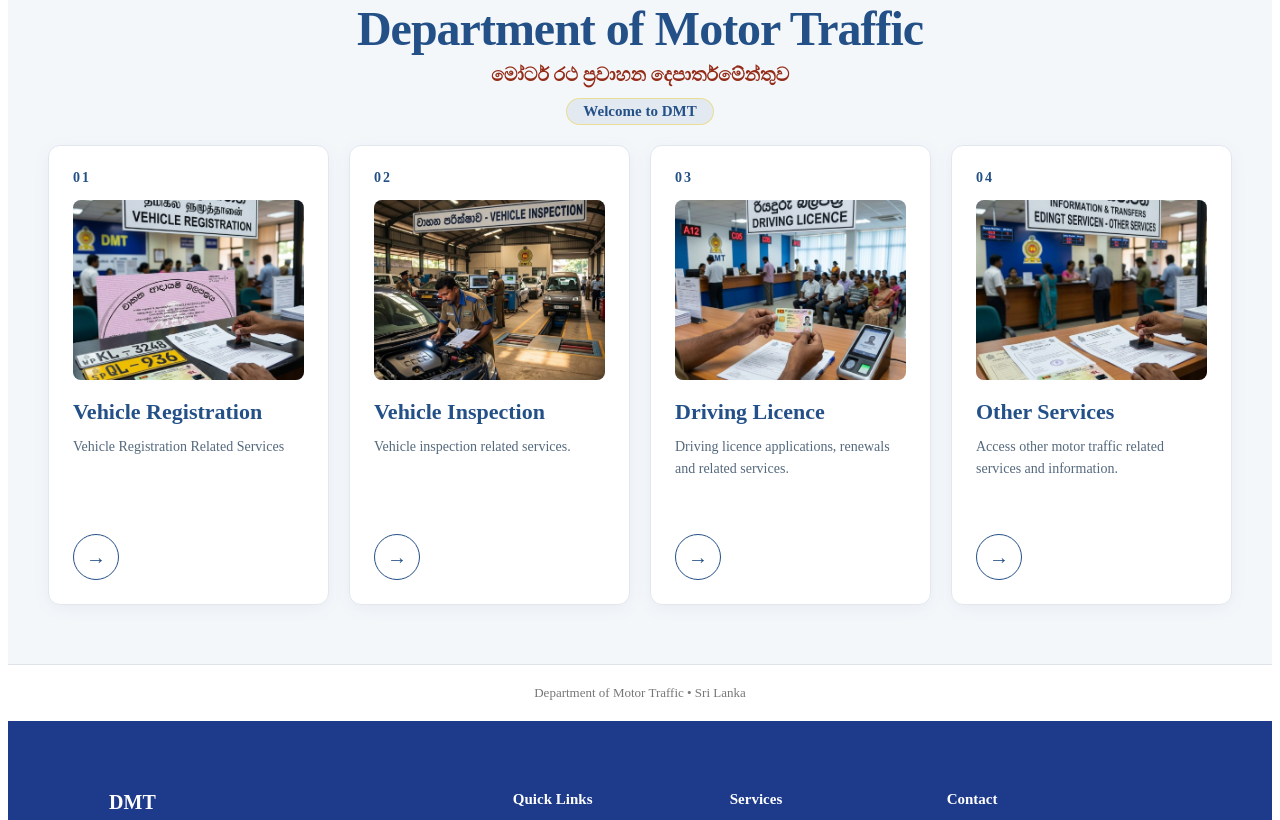
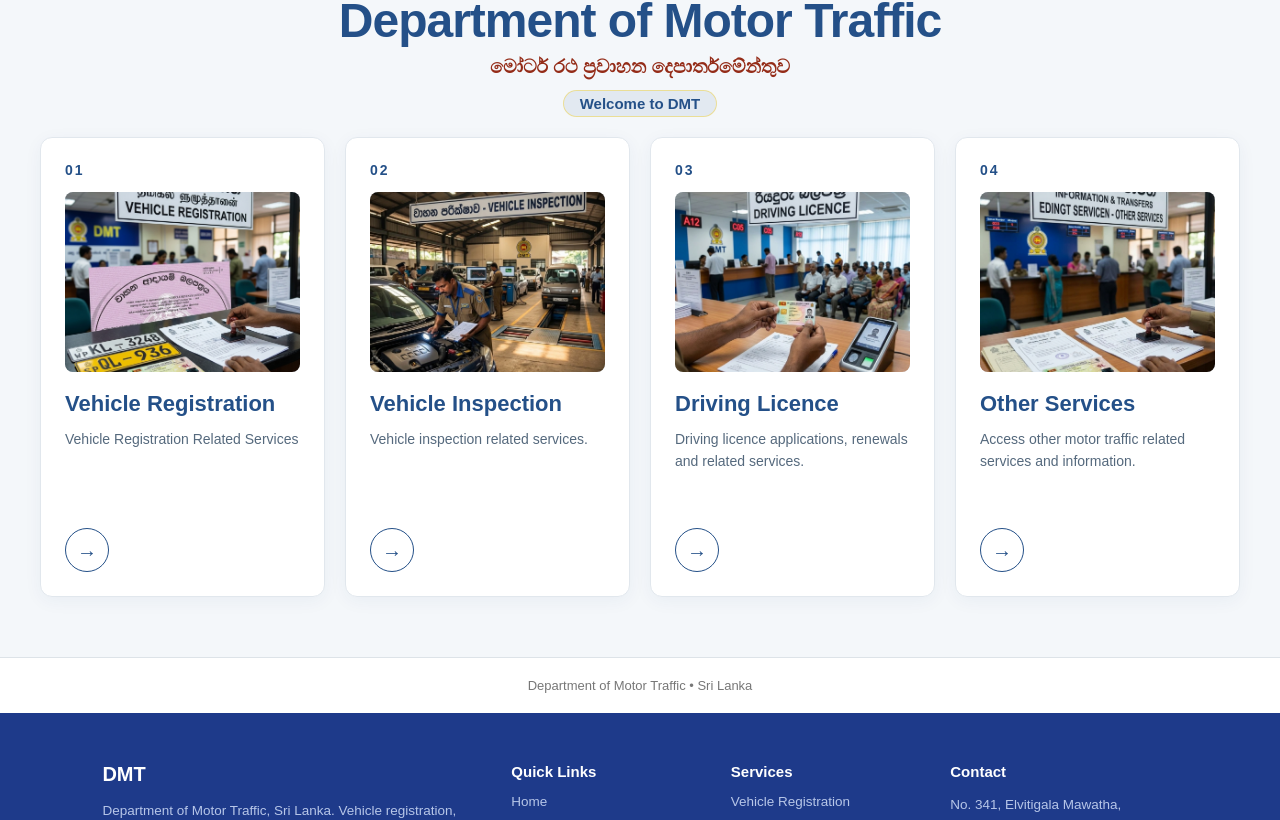
Before and after one commit to sandun80/DMT-SIte, a React (Vite) app in the folder client/: page / in a window 1280 px wide. Shown: the part 223-1043 px from the top of the page. Built offline with nearby package versions, Linux system fonts and the light colour scheme.

Commit message:
refactor: overhaul global styles and update navbar layout

```diff
--- a/client/src/index.css
+++ b/client/src/index.css
@@ -1,137 +1,49 @@
-:root {
-  --text: #6b6375;
-  --text-h: #08060d;
-  --bg: #fff;
-  --border: #e5e4e7;
-  --code-bg: #f4f3ec;
-  --accent: #aa3bff;
-  --accent-bg: rgba(170, 59, 255, 0.1);
-  --accent-border: rgba(170, 59, 255, 0.5);
-  --social-bg: rgba(244, 243, 236, 0.5);
-  --shadow:
-    rgba(0, 0, 0, 0.1) 0 10px 15px -3px, rgba(0, 0, 0, 0.05) 0 4px 6px -2px;
+/* =========================================
+   GLOBAL RESET & BASE STYLES
+========================================= */
 
-  --sans: system-ui, "Segoe UI", Roboto, sans-serif;
-  --heading: system-ui, "Segoe UI", Roboto, sans-serif;
-  --mono: ui-monospace, Consolas, monospace;
-
-  font: 18px/145% var(--sans);
-  letter-spacing: 0.18px;
-  color-scheme: light dark;
-  color: var(--text);
-  background: var(--bg);
-  font-synthesis: none;
-  text-rendering: optimizeLegibility;
-  -webkit-font-smoothing: antialiased;
-  -moz-osx-font-smoothing: grayscale;
-
-  @media (max-width: 1024px) {
-    font-size: 16px;
-  }
-}
-
-@media (prefers-color-scheme: dark) {
-  :root {
-    --text: #9ca3af;
-    --text-h: #f3f4f6;
-    --bg: #16171d;
-    --border: #2e303a;
-    --code-bg: #1f2028;
-    --accent: #c084fc;
-    --accent-bg: rgba(192, 132, 252, 0.15);
-    --accent-border: rgba(192, 132, 252, 0.5);
-    --social-bg: rgba(47, 48, 58, 0.5);
-    --shadow:
-      rgba(0, 0, 0, 0.4) 0 10px 15px -3px, rgba(0, 0, 0, 0.25) 0 4px 6px -2px;
-  }
-
-  #social .button-icon {
-    filter: invert(1) brightness(2);
-  }
-}
-
-body {
+*,
+*::before,
+*::after {
+  box-sizing: border-box;
   margin: 0;
-}
-
-#root {
-  width: 100%;
-  min-height: 100svh;
-  display: flex;
-  flex-direction: column;
-  box-sizing: border-box;
-}
-
-h1,
-h2 {
-  font-family: var(--heading);
-  font-weight: 500;
-  color: var(--text-h);
-}
-
-h1 {
-  font-size: 56px;
-  letter-spacing: -1.68px;
-  margin: 32px 0;
-  @media (max-width: 1024px) {
-    font-size: 36px;
-    margin: 20px 0;
-  }
-}
-h2 {
-  font-size: 24px;
-  line-height: 118%;
-  letter-spacing: -0.24px;
-  margin: 0 0 8px;
-  @media (max-width: 1024px) {
-    font-size: 20px;
-  }
-}
-p {
-  margin: 0;
-}
-
-code,
-.counter {
-  font-family: var(--mono);
-  display: inline-flex;
-  border-radius: 4px;
-  color: var(--text-h);
-}
-
-code {
-  font-size: 15px;
-  line-height: 135%;
-  padding: 4px 8px;
-  background: var(--code-bg);
-}
-
-
-* {
-    box-sizing: border-box;
+  padding: 0;
 }
 
 html,
 body {
-    margin: 0;
-    padding: 0;
-    width: 100%;
-    min-height: 100%;
+  margin: 0 !important;
+  padding: 0 !important;
+  width: 100%;
+  min-height: 100%;
+  overflow-x: hidden;
 }
 
 body {
-    font-family: Arial, Helvetica, sans-serif;
-    background: white;
-    color: #333;
+  font-family: Arial, Helvetica, sans-serif;
+  background-color: #ffffff;
+  color: #333333;
+  -webkit-font-smoothing: antialiased;
+  -moz-osx-font-smoothing: grayscale;
+}
+
+#root {
+  margin: 0 !important;
+  padding: 0 !important;
+  width: 100%;
+  min-height: 100vh;
+  display: flex;
+  flex-direction: column;
 }
 
 button,
 input,
 textarea,
 select {
-    font-family: inherit;
+  font-family: inherit;
 }
 
 a {
-    color: inherit;
+  color: inherit;
+  text-decoration: none;
 }
--- a/client/src/main.jsx
+++ b/client/src/main.jsx
@@ -1,10 +1,10 @@
 import React from "react";
 import ReactDOM from "react-dom/client";
 import App from "./App.jsx";
+import "./index.css";
 
 ReactDOM.createRoot(document.getElementById("root")).render(
   <React.StrictMode>
     <App />
-
   </React.StrictMode>
 );
--- a/client/src/styles/navbar.css
+++ b/client/src/styles/navbar.css
@@ -4,6 +4,8 @@
 
 .top-bar {
     width: 100%;
+    margin: 0;
+    padding: 0;
     background-color: #245088;
     border-bottom: 3px solid #f6cb10;
     font-size: 13.5px;
@@ -13,7 +15,7 @@
 
 .top-bar-container {
     max-width: 1400px;
-    margin: auto;
+    margin: 0 auto;
     padding: 7px 30px;
 
     display: flex;
@@ -58,12 +60,15 @@
 
 .navbar {
     width: 100%;
+    margin: 0;
     background-color: #ffffff;
     border-bottom: 1px solid #e1e7ed;
     box-shadow: 0 2px 10px rgba(36, 80, 136, 0.08);
 
     position: sticky;
     top: 0;
+    left: 0;
+    right: 0;
     z-index: 1000;
 }
 
```
